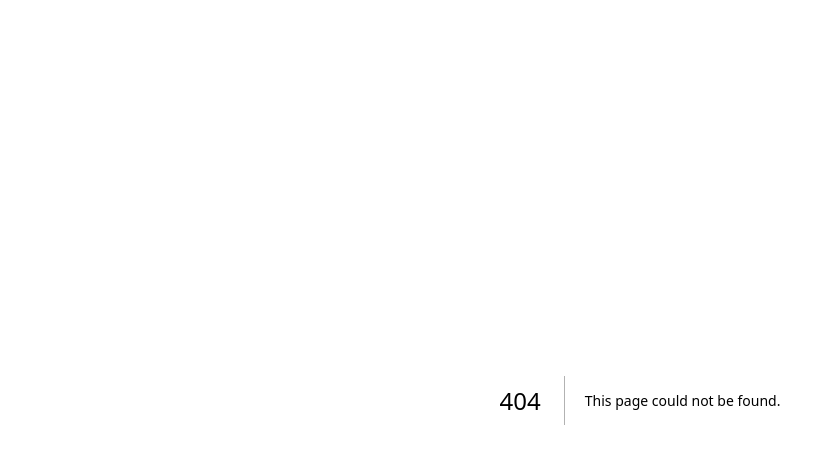
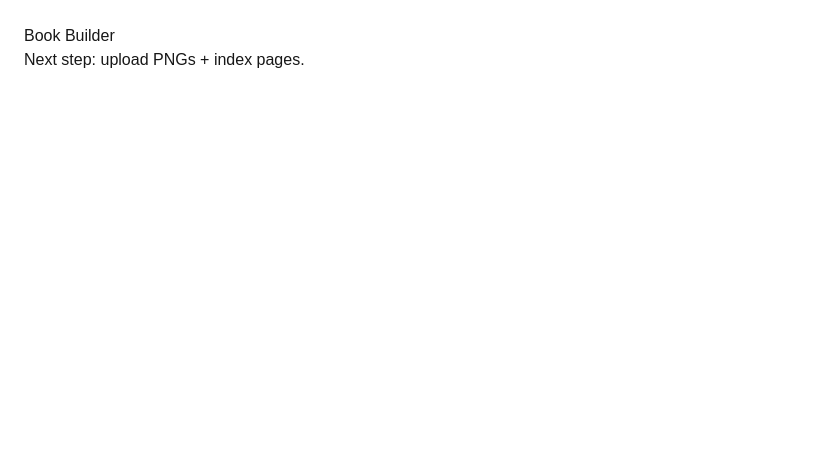
Before and after one commit to tanu-fliwe/interactive-book, a Next.js app: page /admin/books in a window 1280 px wide. Before the commit this address had no page. Shown: the top 464 px of the page, without its empty margins (0-818 px from the left). Built offline with nearby package versions, Linux system fonts and the light colour scheme.

Commit message:
Create page.tsx

```diff
--- /dev/null
+++ b/src/app/admin/books/page.tsx
@@ -0,0 +1,8 @@
+export default function AdminBooks() {
+  return (
+    <main style={{ padding: 24 }}>
+      <h1>Book Builder</h1>
+      <p>Next step: upload PNGs + index pages.</p>
+    </main>
+  );
+}
```
